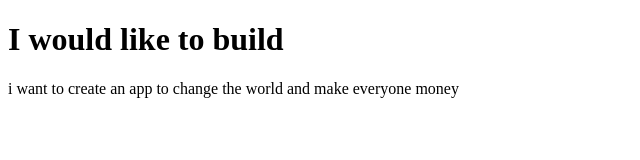
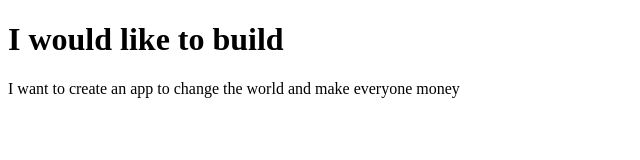
Before and after one commit to Daniel-PerezF/javascript-prep-0823-code-solutions, a website: page prep-example/index.html in a window 1280 px wide. Shown: the full height of the page, 0-640 px from the left. Drawn offline with Linux system fonts and the light colour scheme.

Commit message:
Completed prep example

```diff
--- a/prep-example/index.html
+++ b/prep-example/index.html
@@ -7,7 +7,7 @@
     <h1>I would like to build</h1>
     <p>
       <!-- write your app ideas here 👇 -->
-      i want to create an app to change the world and make everyone money
+      I want to create an app to change the world and make everyone money
     </p>
   </body>
 </html>
```
